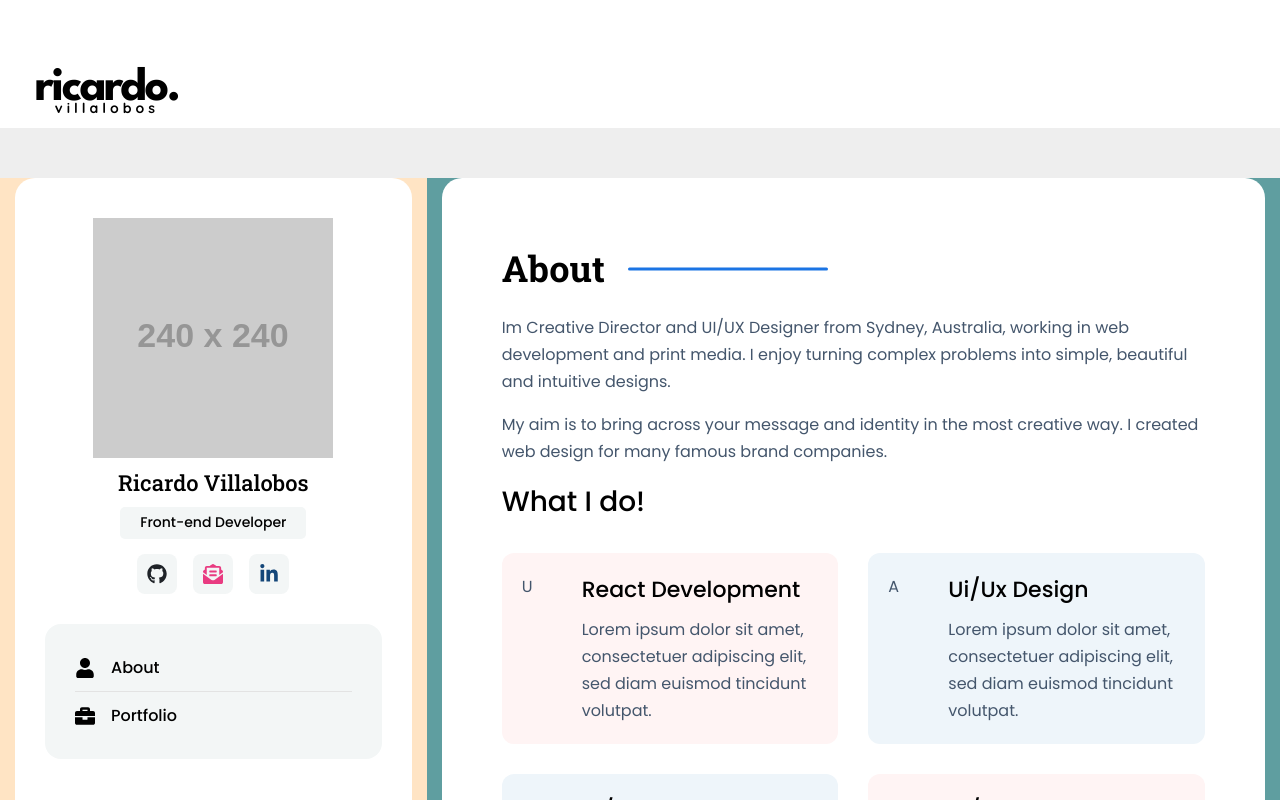
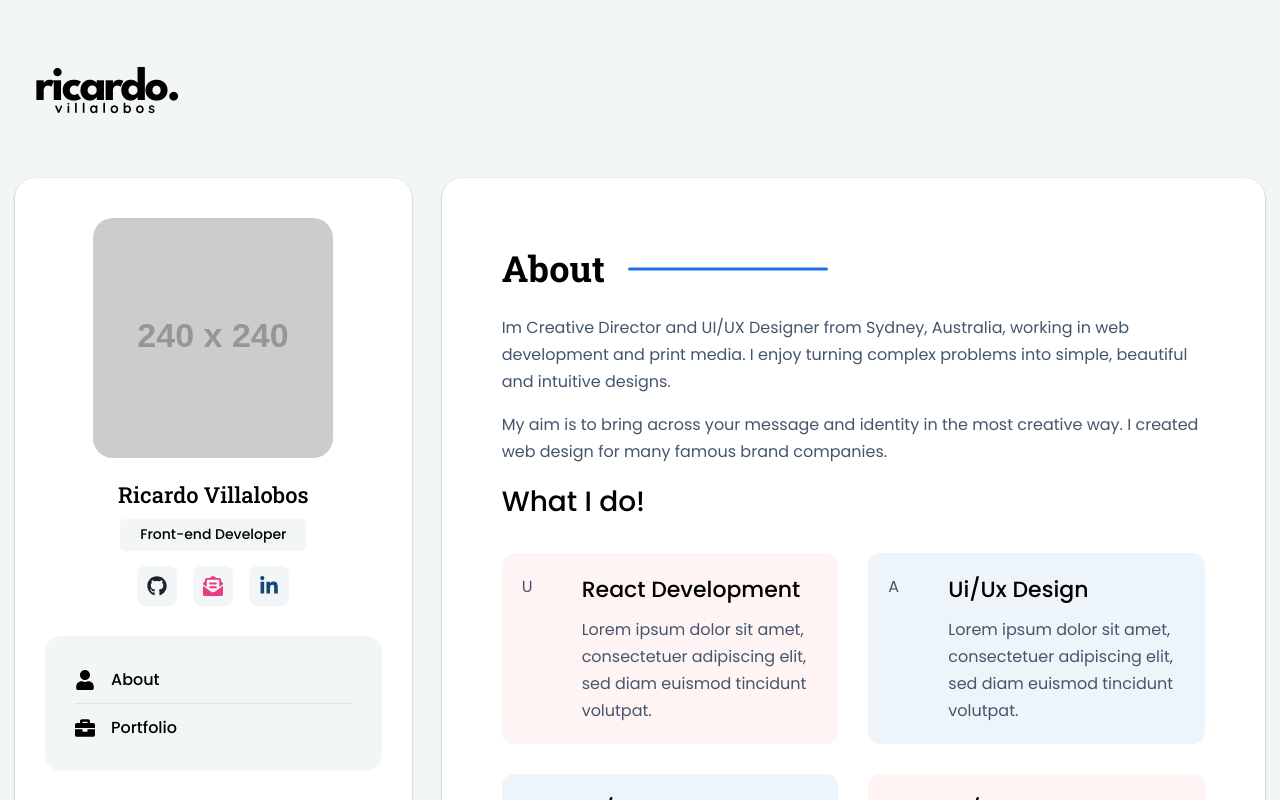
Before and after one commit to Ricardo-V-V/ricardo-v-v.github.io, a React (Vite) app: page / in a window 1280 px wide. Shown: the top 800 px of the page. Built offline with nearby package versions, Linux system fonts and the light colour scheme.

Commit message:
Update backgrounds and personal info img

```diff
--- a/src/components/Personalnfo.jsx
+++ b/src/components/Personalnfo.jsx
@@ -5,7 +5,7 @@ export default function PersonalInfo() {
 	return (
 		<div className='personal-info-wrap'>
 			<div className='personal-info-img-wrap'>
-				<img src='https://placehold.co/240' />
+				<img src='https://placehold.co/240' width={'100%'} />
 			</div>
 			<h4 className='personal-info-name color-black'>Ricardo Villalobos</h4>
 			<span className='personal-info-job color-black'>Front-end Developer</span>
--- a/src/sass/abstracts/_variables.scss
+++ b/src/sass/abstracts/_variables.scss
@@ -10,3 +10,6 @@ $color-black: #000;
 $color-grey-light: #f3f6f6;
 $color-pink: #fff4f4;
 $color-light-blue: #eef5fa;
+$box-shadow:
+	0 1px 3px rgba(0, 0, 0, 0.12),
+	0 1px 2px rgba(0, 0, 0, 0.24);
--- a/src/sass/base/_reset.scss
+++ b/src/sass/base/_reset.scss
@@ -14,6 +14,8 @@ html {
 
 body {
 	margin: 0;
+	overflow: auto;
+	background-color: $color-grey-light;
 }
 
 p {
--- a/src/sass/components/_MainLayout.scss
+++ b/src/sass/components/_MainLayout.scss
@@ -6,7 +6,6 @@
 		flex-wrap: wrap;
 		margin: 0 auto;
 		max-width: 100%;
-		background-color: #eeeeee;
 		@include a.breakpoint(sm) {
 			max-width: 540px;
 		}
@@ -21,7 +20,6 @@
 		}
 	}
 	&-col-1 {
-		background-color: bisque;
 		width: 100%;
 		margin-bottom: 1.875rem;
 		padding: 0 15px;
@@ -32,7 +30,6 @@
 	}
 	&-col-2 {
 		width: 100%;
-		background-color: cadetblue;
 		padding: 0 15px;
 		@include a.breakpoint(xlg) {
 			width: 66.66666667%;
--- a/src/sass/components/_PageContentWrap.scss
+++ b/src/sass/components/_PageContentWrap.scss
@@ -5,6 +5,7 @@
 		background-color: $color-white;
 		border-radius: $border-radius-lg;
 		width: 100%;
+		box-shadow: $box-shadow;
 	}
 	&-title {
 		&::after {
--- a/src/sass/components/_PersonalInfo.scss
+++ b/src/sass/components/_PersonalInfo.scss
@@ -4,6 +4,7 @@
 	&-wrap {
 		background-color: $color-white;
 		border-radius: $border-radius-lg;
+		box-shadow: $box-shadow;
 		display: flex;
 		flex-direction: column;
 		align-items: center;
@@ -79,4 +80,11 @@
 			}
 		}
 	}
+	&-img-wrap {
+		max-width: 240px;
+		max-height: 240px;
+		margin-bottom: 1.25rem;
+		border-radius: $border-radius-lg;
+		overflow: hidden;
+	}
 }
```
